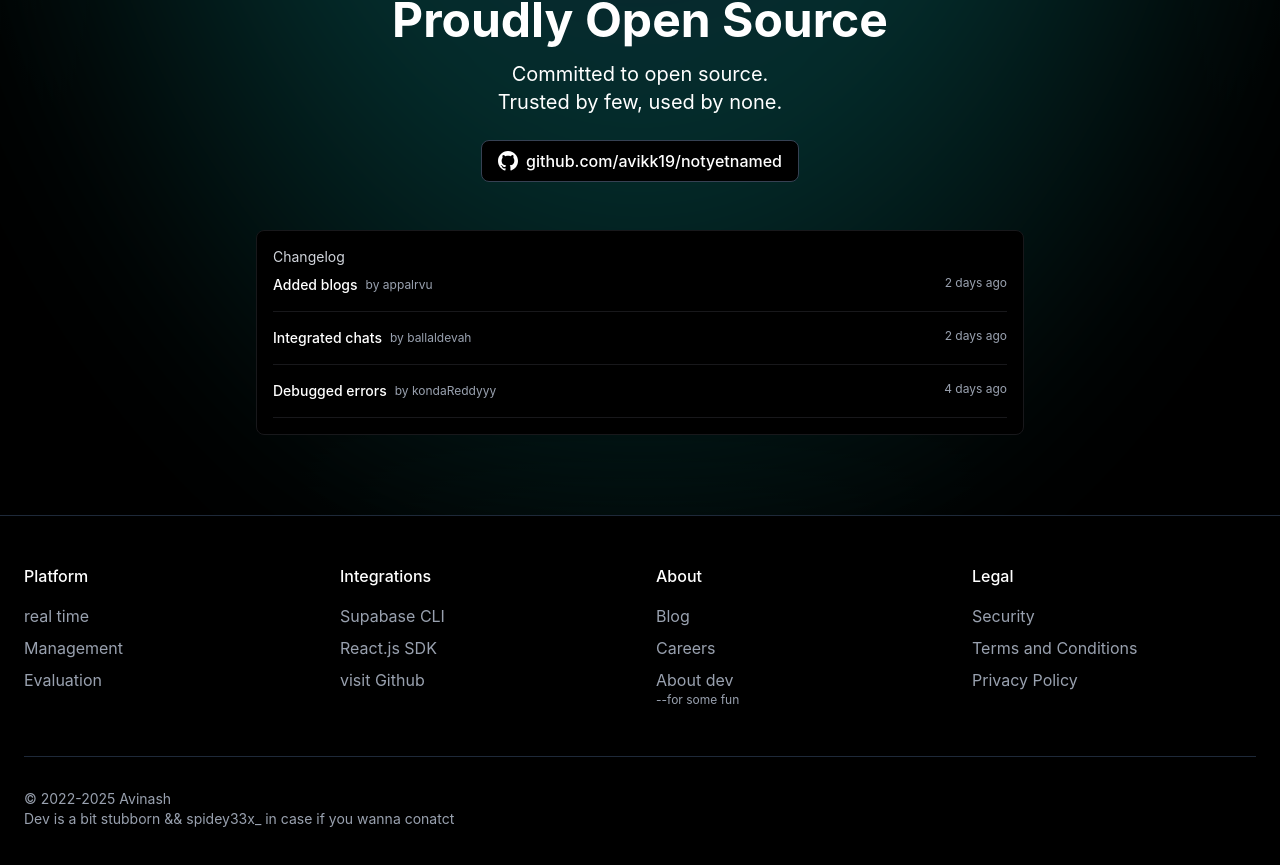
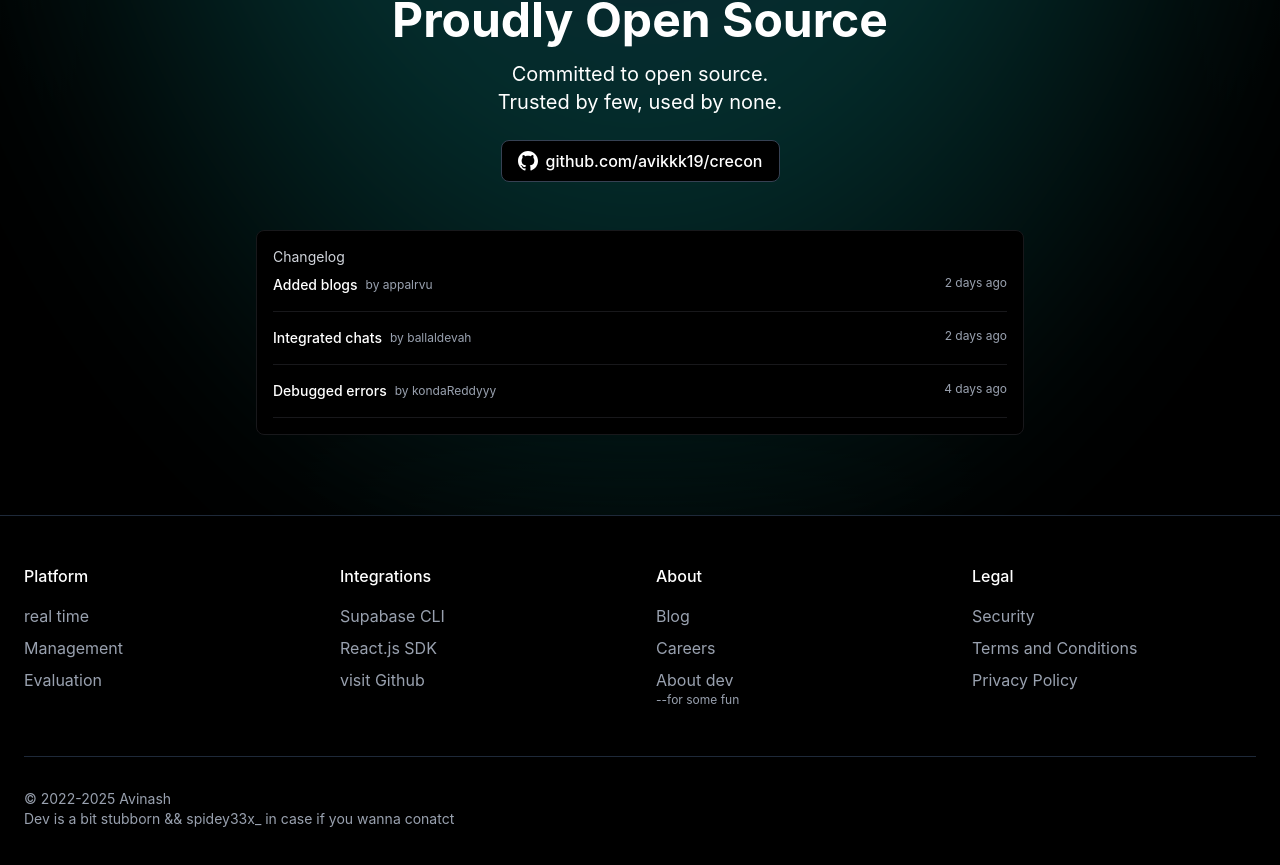
Before and after one commit to avikkk19/crecon, a React (Vite) app: page / in a window 1280 px wide. Shown: the part 1380-2245 px from the top of the page. Built offline with nearby package versions, Linux system fonts and the light colour scheme; no server answers.

Commit message:
updated a readme.md and minor adjustements in ui

```diff
--- a/src/components/HeroSection.jsx
+++ b/src/components/HeroSection.jsx
@@ -386,7 +386,7 @@ const HeroSection = () => {
                 >
                   <path d="M12 0C5.37 0 0 5.37 0 12c0 5.3 3.438 9.8 8.205 11.387.6.113.82-.258.82-.577 0-.285-.01-1.04-.015-2.04-3.338.724-4.042-1.61-4.042-1.61-.546-1.387-1.333-1.756-1.333-1.756-1.09-.745.083-.73.083-.73 1.205.084 1.838 1.236 1.838 1.236 1.07 1.835 2.807 1.305 3.492.998.108-.776.417-1.305.76-1.605-2.665-.3-5.466-1.332-5.466-5.93 0-1.31.465-2.38 1.235-3.22-.135-.303-.54-1.523.105-3.176 0 0 1.005-.322 3.3 1.23.96-.267 1.98-.399 3-.405 1.02.006 2.04.138 3 .405 2.28-1.552 3.285-1.23 3.285-1.23.645 1.653.24 2.873.12 3.176.765.84 1.23 1.91 1.23 3.22 0 4.61-2.805 5.625-5.475 5.92.42.36.81 1.096.81 2.22 0 1.606-.015 2.896-.015 3.286 0 .315.21.69.825.57C20.565 21.795 24 17.295 24 12c0-6.63-5.37-12-12-12z" />
                 </svg>
-                github.com/avikk19/notyetnamed
+                github.com/avikkk19/crecon
               </a>
             </div>
 
```
Also changed, not shown: 1 other file (tests, documents, lock files or other folders).
